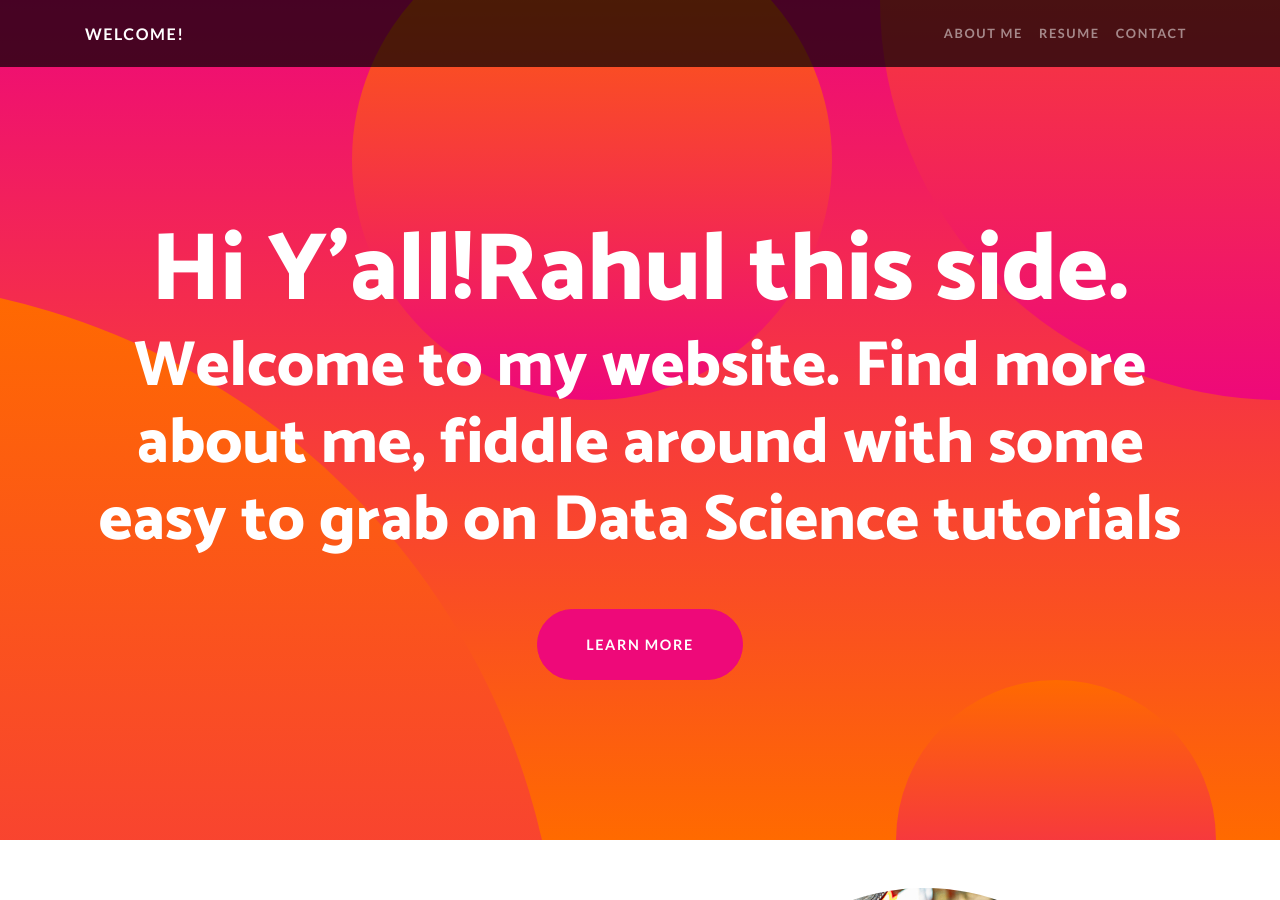
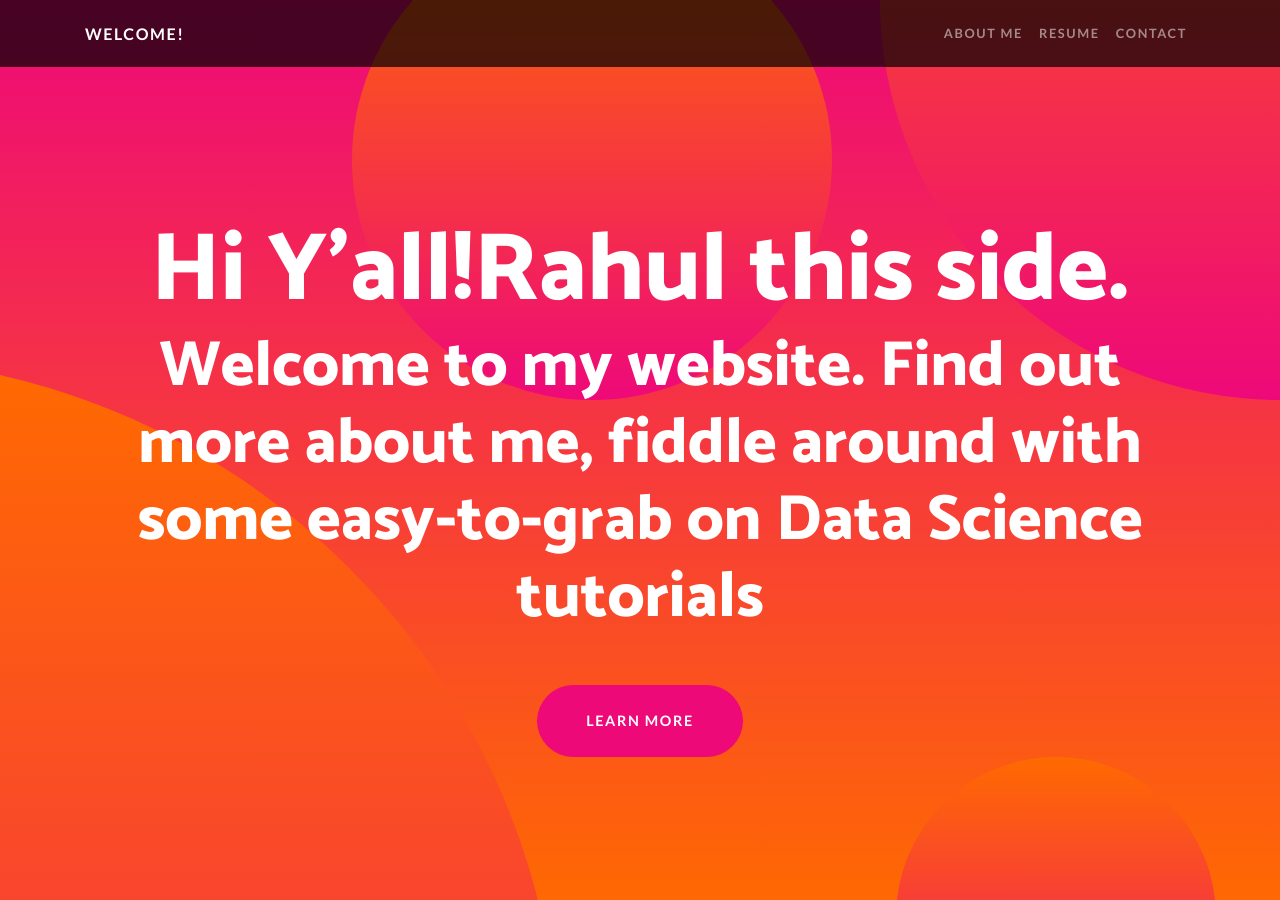
Before and after one commit to rc1208/rc1208.github.io, a Jekyll site: the page built from index.html, in a window 1280 px wide and 900 px high. Built offline with Jekyll 4.4.1, drawn with Linux system fonts in a browser that asks for light colours.

Commit message:
Update default.html

```diff
--- a/_layouts/default.html
+++ b/_layouts/default.html
@@ -51,7 +51,7 @@
       <div class="masthead-content">
         <div class="container">
           <h1 class="masthead-heading mb-0">Hi Y'all!Rahul this side.</h1>
-          <h2 class="masthead-subheading mb-0">Welcome to my website. Find more about me, fiddle around with some easy to grab on Data Science tutorials</h2>
+          <h2 class="masthead-subheading mb-0">Welcome to my website. Find out more about me, fiddle around with some easy-to-grab on Data Science tutorials</h2>
           <a href="#" class="btn btn-primary btn-xl rounded-pill mt-5">Learn More</a>
         </div>
       </div>
```
